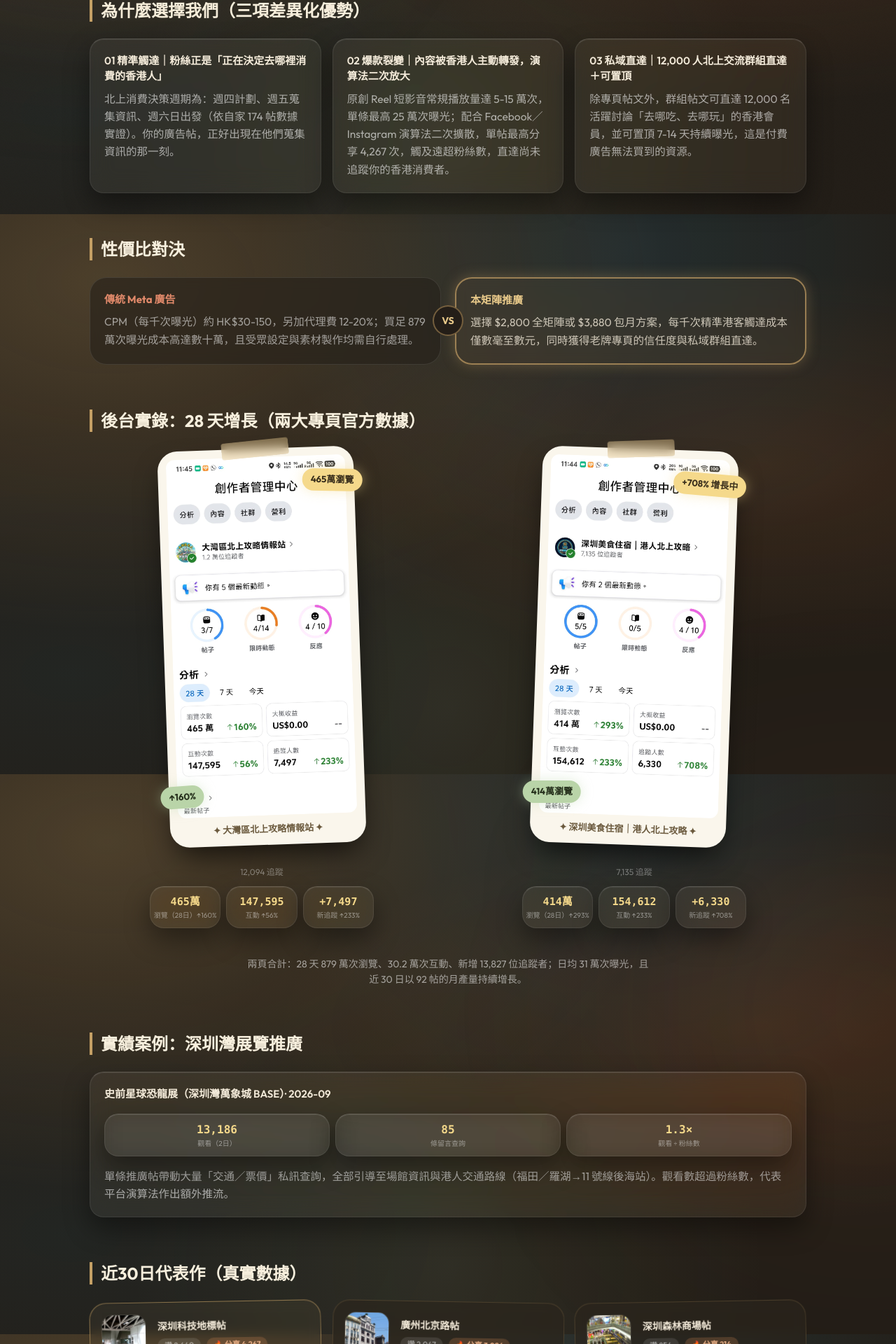
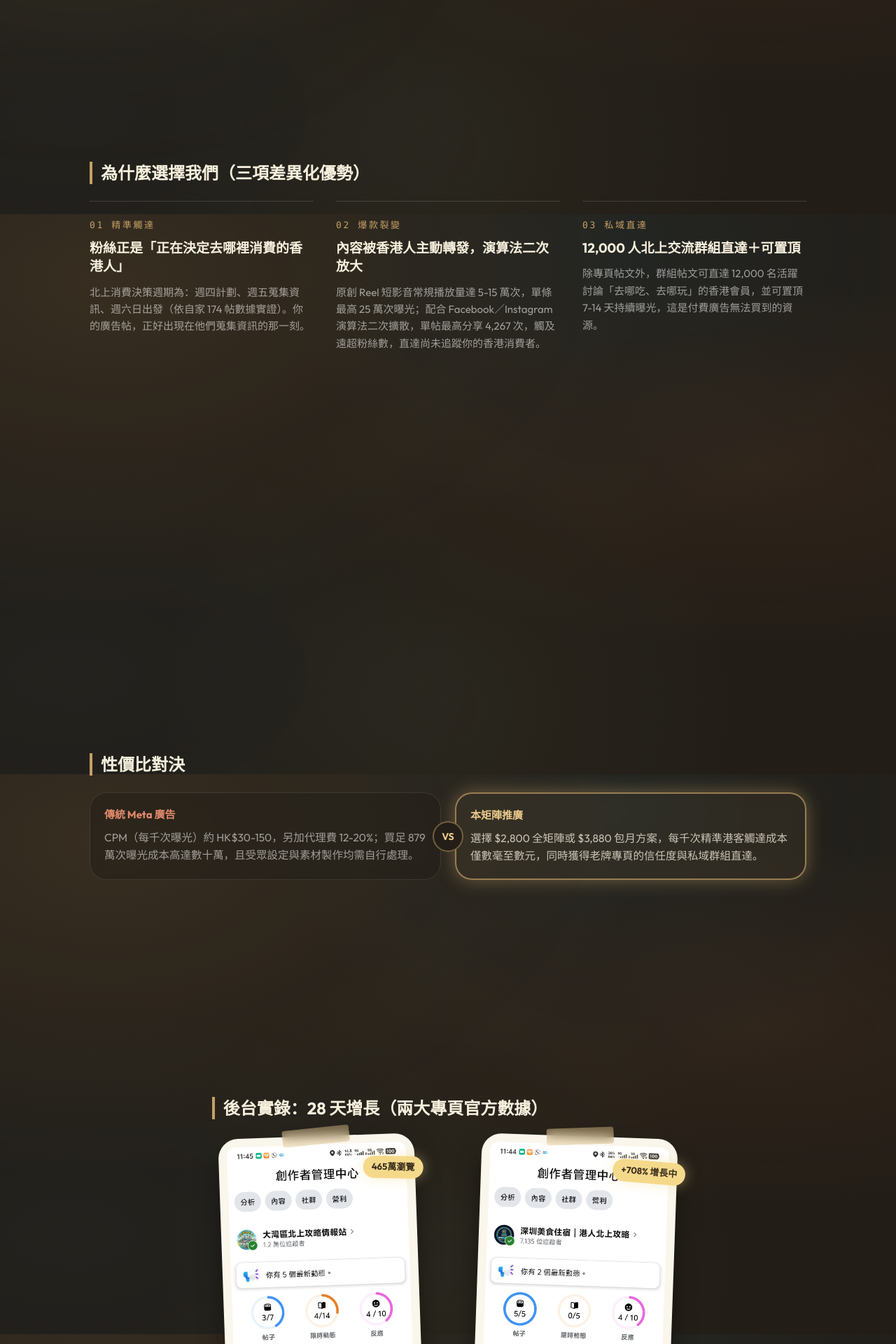
Before and after one commit to zzzzzerozzzz/podcast-web, a Next.js app: page / in a window 1280 px wide. Shown: the part 494-2414 px from the top of the page at 70% size. Built offline with nearby package versions, Linux system fonts and the light colour scheme.

Commit message:
taste-skill去模板化：一屏一節section-screen×8/三賣點editorial編號hairline（去卡）/巨號879萬type moment/陣容+單項價目去框/grain刪+光暈減半/相hover zoom 1.06+email underline draw（守暖底定版）

```diff
--- a/app/globals.css
+++ b/app/globals.css
@@ -152,11 +152,11 @@
 body {
   background-color: #221d17;
   background-image:
-    radial-gradient(at 12% 12%, rgba(197, 160, 101, 0.26) 0px, transparent 50%),
-    radial-gradient(at 70% 6%, rgba(56, 189, 248, 0.10) 0px, transparent 42%),
-    radial-gradient(at 8% 82%, rgba(56, 189, 248, 0.05) 0px, transparent 38%),
-    radial-gradient(at 85% 45%, rgba(224, 123, 57, 0.12) 0px, transparent 45%),
-    radial-gradient(at 50% 88%, rgba(157, 184, 138, 0.10) 0px, transparent 50%);
+    radial-gradient(at 12% 12%, rgba(197, 160, 101, 0.13) 0px, transparent 48%),
+    radial-gradient(at 70% 6%, rgba(56, 189, 248, 0.05) 0px, transparent 40%),
+    radial-gradient(at 8% 82%, rgba(56, 189, 248, 0.03) 0px, transparent 36%),
+    radial-gradient(at 85% 45%, rgba(224, 123, 57, 0.07) 0px, transparent 42%),
+    radial-gradient(at 50% 88%, rgba(157, 184, 138, 0.06) 0px, transparent 46%);
   background-attachment: fixed;
 }
 .glass-card {
@@ -182,3 +182,10 @@ body {
   border: 1px solid rgba(232, 201, 138, 0.45) !important;
   box-shadow: 0 16px 40px rgba(0, 0, 0, 0.5), 0 0 20px rgba(232, 155, 92, 0.22) !important;
 }
+
+
+/* taste-skill: one section per screen + hover underline */
+.section-screen { min-height: 100svh; display: flex; flex-direction: column; justify-content: center; }
+@media (max-width: 640px) { .section-screen { min-height: auto; padding-top: 4.5rem; padding-bottom: 4.5rem; } }
+.u-draw { background-image: linear-gradient(currentColor, currentColor); background-size: 0% 1px; background-position: 0 100%; background-repeat: no-repeat; transition: background-size .35s ease; }
+.u-draw:hover { background-size: 100% 1px; }
--- a/app/page.tsx
+++ b/app/page.tsx
@@ -61,6 +61,7 @@ const T = {
         float2: "414萬瀏覽",
       },
     ],
+    bigLine: "28 天，兩個專頁，在香港人的屏幕上出現了八百七十九萬次。",
     dashSum:
       "兩頁合計：28 天 879 萬次瀏覽、30.2 萬次互動、新增 13,827 位追蹤者；日均 31 萬次曝光，且近 30 日以 92 帖的月產量持續增長。",
     cpmTitle: "性價比對決",
@@ -245,6 +246,7 @@ const T = {
         float2: "414万浏览",
       },
     ],
+    bigLine: "28 天，两个专页，在香港人的屏幕上出现了八百七十九万次。",
     dashSum:
       "两页合计：28 天 879 万次浏览、30.2 万次互动、新增 13,827 位追踪者；日均 31 万次曝光，且近 30 日以 92 帖的月产量持续增长。",
     cpmTitle: "性价比对决",
@@ -413,7 +415,6 @@ export default function Home() {
       <div className="pointer-events-none absolute -top-40 -left-40 w-[560px] h-[560px] rounded-full bg-[#c5a065]/15 blur-[150px]" />
       <div className="pointer-events-none absolute top-1/3 -right-52 w-[500px] h-[500px] rounded-full bg-[#e07b39]/10 blur-[160px]" />
       <div className="pointer-events-none absolute bottom-10 left-1/5 w-[440px] h-[440px] rounded-full bg-[#9db88a]/10 blur-[150px]" />
-      <div className="pointer-events-none fixed inset-0 paper-grain opacity-[0.05] mix-blend-overlay" />
 
       {/* Header */}
       <div className="sticky top-0 z-20 bg-[#0c0f17]/85 backdrop-blur border-b border-[#c5a065]/15">
@@ -475,24 +476,28 @@ export default function Home() {
       </section>
 
       {/* Selling points */}
-      <section className="px-6 py-8">
+      <section className="px-6 section-screen">
         <div className="max-w-5xl mx-auto">
           <h2 className="text-2xl font-bold pl-3 mb-6 border-l-4 border-[#c5a065] text-[#f7efdd]">
             {t.sellingTitle}
           </h2>
-          <div className="grid gap-4 md:grid-cols-3">
-            {t.points.map((p) => (
-              <div key={p.title} className={`${CARD} p-5`}>
-                <h3 className="font-semibold text-[15px] mb-2 text-[#f3ead9]">{p.title}</h3>
-                <p className="text-[15.5px] text-white/60 leading-relaxed">{p.body}</p>
-              </div>
-            ))}
+          <div className="grid gap-10 md:grid-cols-3 md:gap-8">
+            {t.points.map((p) => {
+              const [num, rest] = p.title.split("｜");
+              return (
+                <div key={p.title} className="border-t border-white/15 pt-6">
+                  <div className="font-mono text-[13px] text-[#c5a065] tracking-[0.2em] mb-2.5">{num}</div>
+                  <h3 className="text-[19px] font-bold leading-snug mb-3 text-[#f7efdd]">{rest}</h3>
+                  <p className="text-[15px] text-white/55 leading-relaxed">{p.body}</p>
+                </div>
+              );
+            })}
           </div>
         </div>
       </section>
 
       {/* CPM VS */}
-      <section className="px-6 py-8">
+      <section className="px-6 section-screen">
         <div className="max-w-5xl mx-auto">
           <h2 className="text-2xl font-bold pl-3 mb-6 border-l-4 border-[#c5a065] text-[#f7efdd]">{t.cpmTitle}</h2>
           <div className="grid md:grid-cols-2 gap-4 md:gap-5 items-stretch relative">
@@ -512,7 +517,7 @@ export default function Home() {
       </section>
 
       {/* Dashboards in polaroid frames */}
-      <section className="px-6 py-8">
+      <section className="px-6 section-screen">
         <div className="max-w-5xl mx-auto">
           <h2 className="text-2xl font-bold pl-3 mb-6 border-l-4 border-[#c5a065] text-[#f7efdd]">{t.dashTitle}</h2>
           <div className="grid sm:grid-cols-2 gap-10">
@@ -552,8 +557,18 @@ export default function Home() {
         </div>
       </section>
 
+      {/* Type moment */}
+      <section className="px-6 section-screen">
+        <div className="max-w-5xl mx-auto text-center">
+          <div className="font-mono font-bold tabular-nums leading-none text-[#f5d98b] text-[26vw] md:text-[10rem]">
+            879<span className="text-[0.42em]">萬</span>
+          </div>
+          <p className="text-[15px] text-white/55 mt-5">{t.bigLine}</p>
+        </div>
+      </section>
+
       {/* Case study */}
-      <section className="px-6 py-8">
+      <section className="px-6 section-screen">
         <div className="max-w-5xl mx-auto">
           <h2 className="text-2xl font-bold pl-3 mb-6 border-l-4 border-[#c5a065] text-[#f7efdd]">{t.caseTitle}</h2>
           <div className={`${CARD} p-5`}>
@@ -572,7 +587,7 @@ export default function Home() {
       </section>
 
       {/* Top posts polaroid wall */}
-      <section className="px-6 py-8">
+      <section className="px-6 section-screen">
         <div className="max-w-5xl mx-auto">
           <h2 className="text-2xl font-bold pl-3 mb-6 border-l-4 border-[#c5a065] text-[#f7efdd]">{t.topTitle}</h2>
           <div className="grid sm:grid-cols-2 lg:grid-cols-3 gap-4">
@@ -585,7 +600,9 @@ export default function Home() {
                     : "border-[#c5a065]/20 bg-[#2a241c]/70"
                 } ${i % 2 === 0 ? "md:-rotate-1" : "md:rotate-1"}`}
               >
-                <img src={p.img} alt={p.name} className="w-16 h-16 rounded-2xl object-cover shrink-0 border border-white/10" />
+                <div className="w-16 h-16 rounded-2xl overflow-hidden shrink-0 border border-white/10">
+                  <img src={p.img} alt={p.name} className="w-full h-full object-cover transition-transform duration-500 group-hover:scale-[1.06]" />
+                </div>
                 <div className="min-w-0 flex-1">
                   <div className="font-semibold text-[14px] truncate text-[#f3ead9]">{p.name}</div>
                   <div className="flex gap-2 mt-1.5 flex-wrap">
@@ -604,7 +621,7 @@ export default function Home() {
       </section>
 
       {/* Lineup */}
-      <section className="px-6 py-8">
+      <section className="px-6 section-screen">
         <div className="max-w-5xl mx-auto">
           <h2 className="text-2xl font-bold pl-3 mb-6 border-l-4 border-[#c5a065] text-[#f7efdd]">{t.lineupTitle}</h2>
           <div className={`${CARD} overflow-hidden`}>
@@ -638,7 +655,7 @@ export default function Home() {
       </section>
 
       {/* Pricing — Morandi cards */}
-      <section className="px-6 py-8">
+      <section className="px-6 section-screen">
         <div className="max-w-5xl mx-auto">
           <h2 className="text-2xl font-bold pl-3 mb-6 border-l-4 border-[#c5a065] text-[#f7efdd]">{t.priceTitle}</h2>
           <div className="rounded-3xl border-2 border-[#e8c98a]/70 bg-gradient-to-r from-[#c5a065]/25 via-[#e8c98a]/15 to-[#c5a065]/25 backdrop-blur px-6 py-4 mb-6 glow-gold text-center">
@@ -727,7 +744,7 @@ export default function Home() {
       </section>
 
       {/* CTA */}
-      <section className="px-6 py-12 relative">
+      <section className="px-6 section-screen relative">
         <div className={`max-w-5xl mx-auto ${CARD} p-8 text-center glow-gold`}>
           <div className="flex items-center justify-center gap-2 mb-3">
             <img src="/logo.png" alt="ZTG Studio logo" className="w-9 h-9 object-contain" />
@@ -753,7 +770,7 @@ export default function Home() {
           </a>
           <p className="text-sm">
             {t.mailLabel}：
-            <a href="mailto:ZEROWONG5@GMAIL.COM" className="underline font-bold text-[#e8c98a]">
+            <a href="mailto:ZEROWONG5@GMAIL.COM" className="u-draw font-bold text-[#e8c98a]">
               ZEROWONG5@GMAIL.COM
             </a>
           </p>
```
